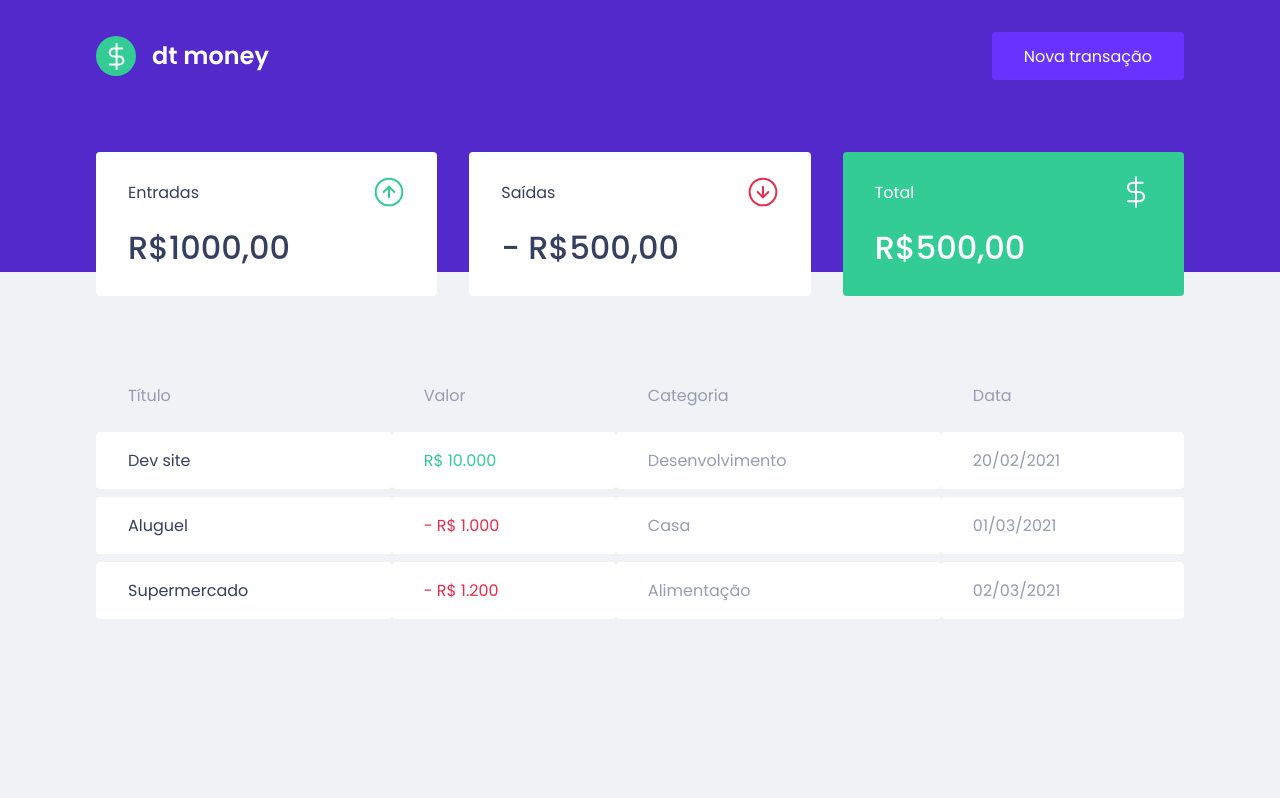
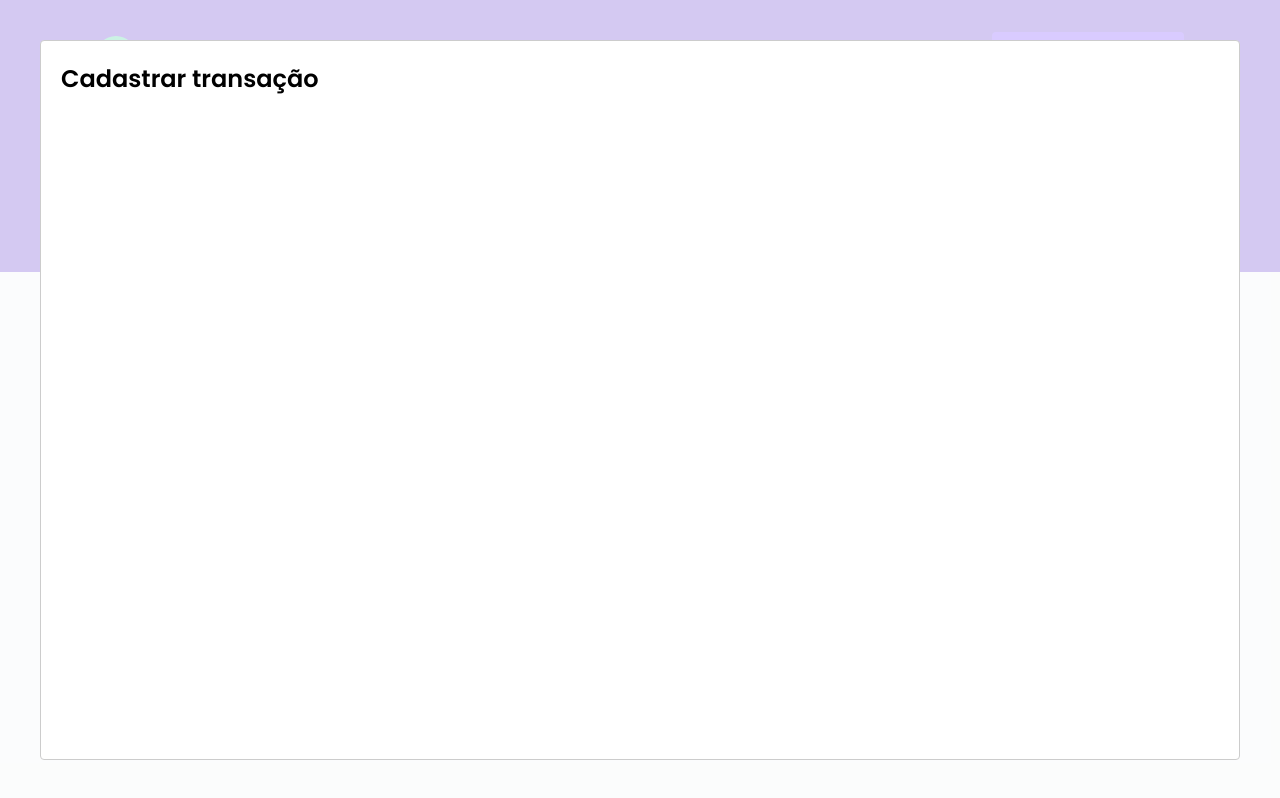
Before and after one commit to jefersonfdasilv/jmoney, a React (Create React App) app: page / in a window 1280 px wide. Both pictures are taken after a click on the button "Nova transação". Built offline with nearby package versions, Linux system fonts and the light colour scheme; no server answers; what miragejs would draw is missing.

Commit message:
Configurando modal de New Transaction

```diff
--- a/package.json
+++ b/package.json
@@ -7,6 +7,7 @@
     "axios": "^0.21.1",
     "react": "^17.0.2",
     "react-dom": "^17.0.2",
+    "react-modal": "^3.13.1",
     "react-scripts": "4.0.3",
     "styled-components": "^5.3.0",
     "web-vitals": "^1.0.1"
@@ -19,6 +20,7 @@
     "@types/node": "^12.0.0",
     "@types/react": "^17.0.0",
     "@types/react-dom": "^17.0.0",
+    "@types/react-modal": "^3.12.0",
     "@types/styled-components": "^5.1.9",
     "miragejs": "^0.1.41",
     "typescript": "^4.1.2"
--- a/src/App.tsx
+++ b/src/App.tsx
@@ -1,13 +1,30 @@
-import React from "react";
+import { useState } from 'react';
+import Modal from "react-modal";
 import { Dashboard } from "./components/Dashboard";
 import { Header } from "./components/Header";
 import {GlobalStyle} from "./styles/global";
+Modal.setAppElement('#root')
+export function App() {
+  const [isNewTransactionModalOpen, setIsNewTransactionModalOpen] = useState(false);
 
-export function App() {
+  function handleOpenNewTransactionModal(){
+      setIsNewTransactionModalOpen(true);
+  }
+
+  function handleCloseNewTransactionModal(){
+      setIsNewTransactionModalOpen(false);
+  }
   return (
     <>
-      <Header />
+      <Header onOpenNewTransactionModal={handleOpenNewTransactionModal} />
       <Dashboard/>
+      <Modal
+          isOpen={isNewTransactionModalOpen}
+          onRequestClose={handleCloseNewTransactionModal}
+      >
+          <h2>Cadastrar transação</h2>
+
+      </Modal>
       <GlobalStyle/>
     </>
   );
--- a/src/components/Header/index.tsx
+++ b/src/components/Header/index.tsx
@@ -1,13 +1,17 @@
-import React from 'react';
+import React, { useState } from 'react';
 import logoImg from '../../assets/logo.svg';
 import { Container, Content } from './styles';
+import Modal from 'react-modal';
 
-export function Header(){
+interface HeaderProps{
+    onOpenNewTransactionModal: () => void;
+}
+export function Header({onOpenNewTransactionModal}: HeaderProps){
     return (
         <Container>
             <Content>
                 <img src={logoImg} alt="j money" />
-                <button type="button">
+                <button type="button" onClick={onOpenNewTransactionModal}>
                     Nova transação
                 </button>
             </Content>
```
Also changed, not shown: 1 other file (tests, documents, lock files or other folders).
